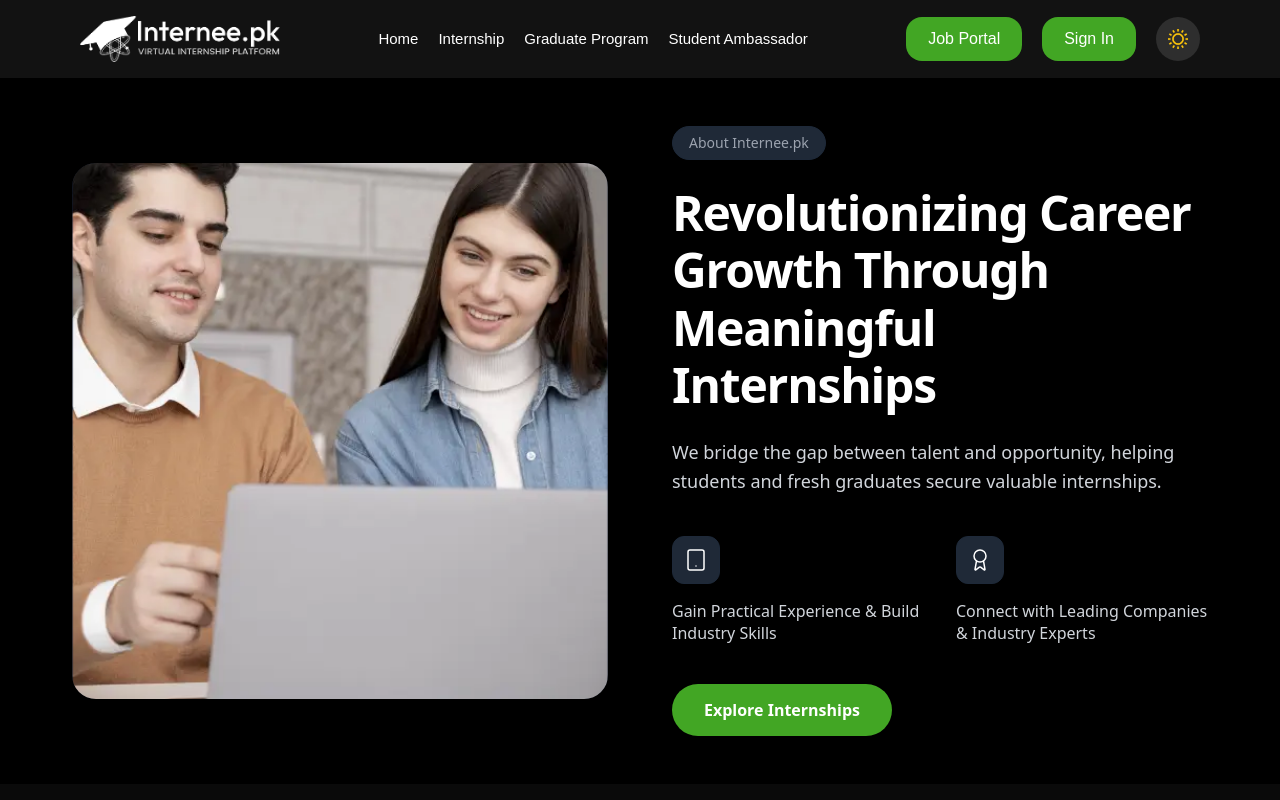
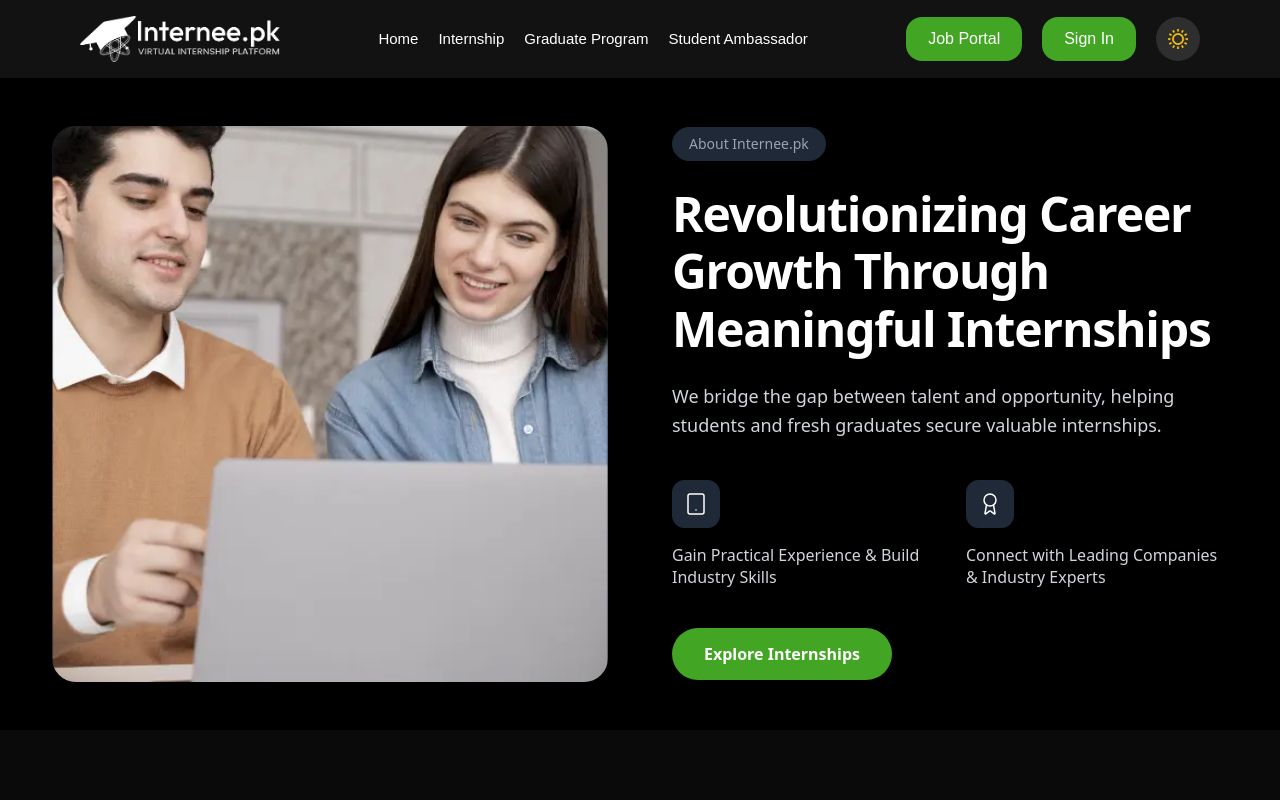
Before and after one commit to Haseeb-cod3r/Internship-Projects, a React (Vite) app: page /about in a window 1280 px wide. Shown: the top 800 px of the page. Built offline with nearby package versions, Linux system fonts and the light colour scheme.

Commit message:
update 1.0.4

```diff
--- a/src/components/AboutCard1.jsx
+++ b/src/components/AboutCard1.jsx
@@ -5,7 +5,7 @@ import aboutImg from "../assets/images/about1.webp";
 export const AboutCard1 = () => {
   return (
     <section className="w-full bg-[var(--bg)] py-12 px-4 sm:px-6 lg:px-8 overflow-hidden flex justify-center">
-      <div className="max-w-[1300px] px-10">
+      <div className="max-w-[1300px] px-5">
         <div className="grid grid-cols-1 lg:grid-cols-2 gap-12 lg:gap-16 items-center">
           <div className="relative order-1 lg:order-1">
             <div className="relative rounded-3xl overflow-hidden aspect-[4/3] lg:aspect-square bg-gray-900 max-lg:max-w-[500px]">
--- a/src/components/AboutCard2.jsx
+++ b/src/components/AboutCard2.jsx
@@ -1,12 +1,11 @@
 import React from "react";
 import AboutCard2Card from "./AboutCard2Card";
 import { Check, BookOpen, Briefcase, Star } from "lucide-react";
-import bgImg from "../assets/images/peoplethumbsup.webp"
-
+import bgImg from "../assets/images/peoplethumbsup.webp";
 
 export default function AboutCard2() {
   return (
-    <div className="flex flex-col items-center bg-[var(--bgNavv)] px-20">
+    <div className="flex flex-col items-center bg-[var(--bgNavv)] px-20 max-md:px-10">
       <div className="max-w-[1300px] flex gap-10 mt-30 mb-30 items-center max-lg:flex-col">
         <div>
           <div>
@@ -50,7 +49,7 @@ export default function AboutCard2() {
           </div>
         </div>
         <div>
-            <img src={bgImg} alt="" />
+          <img src={bgImg} alt="" />
         </div>
       </div>
     </div>
```
